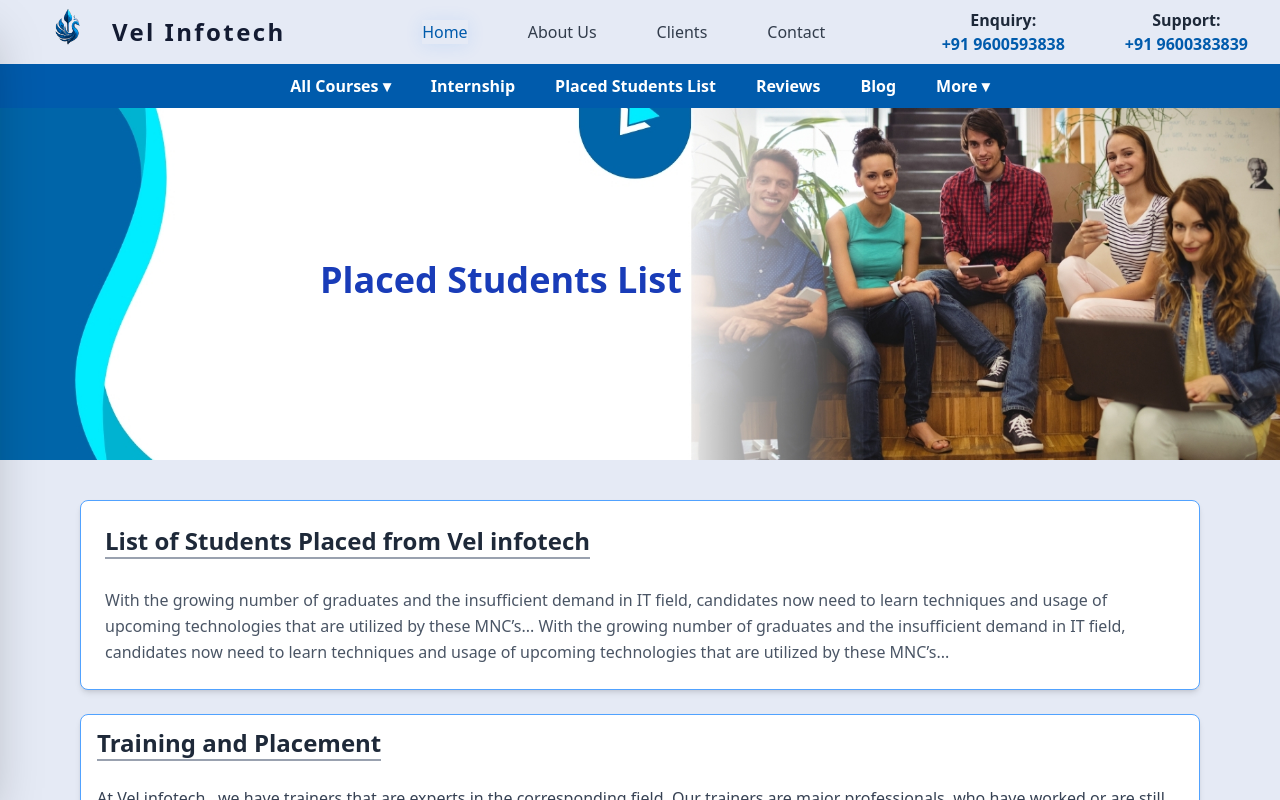
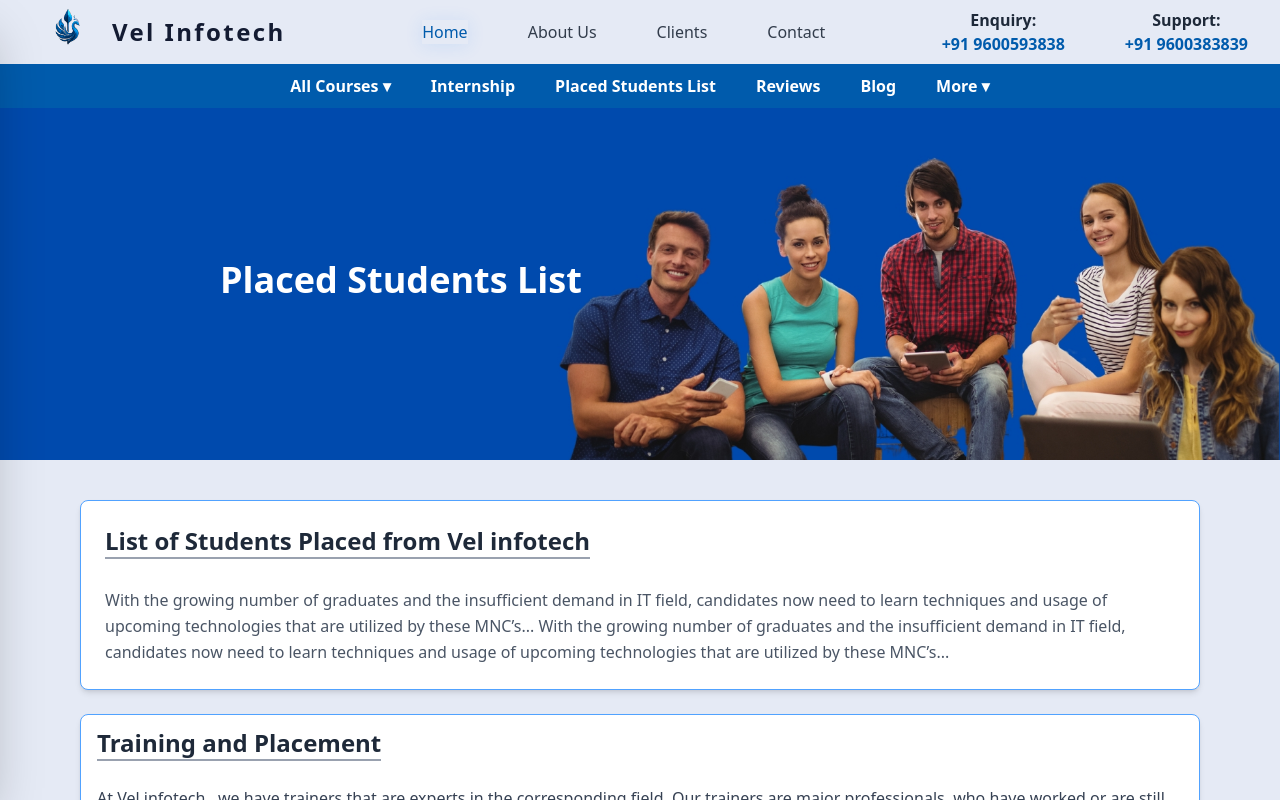
Before and after one commit to Yawaytechnologies/vel-infotech-frontend, a React (Vite) app: page /placed-students in a window 1280 px wide. Shown: the top 800 px of the page. Built offline with nearby package versions, Linux system fonts and the light colour scheme.

Commit message:
placestudents

```diff
--- a/src/pages/placedStudents.jsx
+++ b/src/pages/placedStudents.jsx
@@ -102,7 +102,7 @@ const PlacedStudents = () => {
           backgroundImage: `url(${bgPlacement})`,
         }}
       >
-        <h1 className="relative z-10 text-2xl sm:text-3xl md:text-4xl font-bold leading-sung leading-relaxed sm:px-10 md:px-40">
+        <h1 className="relative z-10 text-2xl sm:text-3xl md:text-4xl text-white font-bold leading-sung leading-relaxed sm:px-10 md:px-15">
           Placed Students List
         </h1>
       </div>
```
Also changed, not shown: src/assets/bgplacement.jpg.
